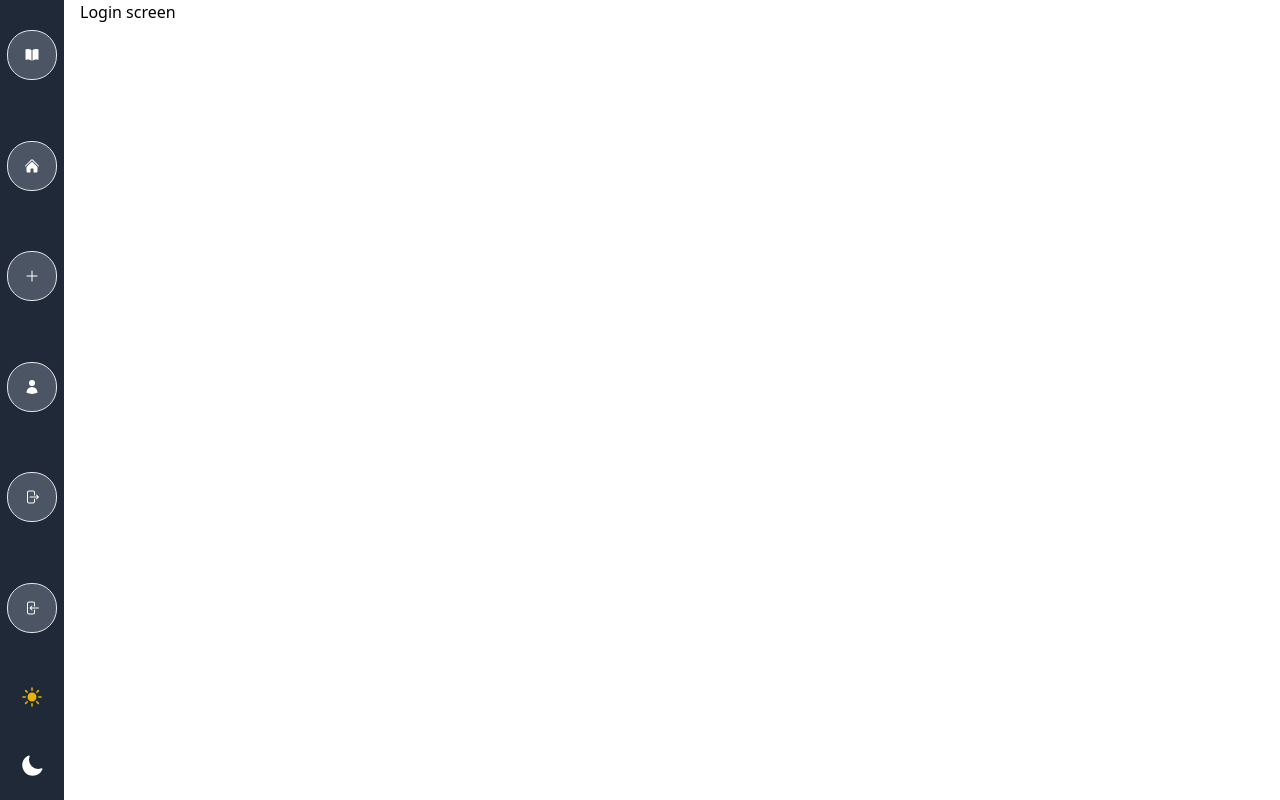
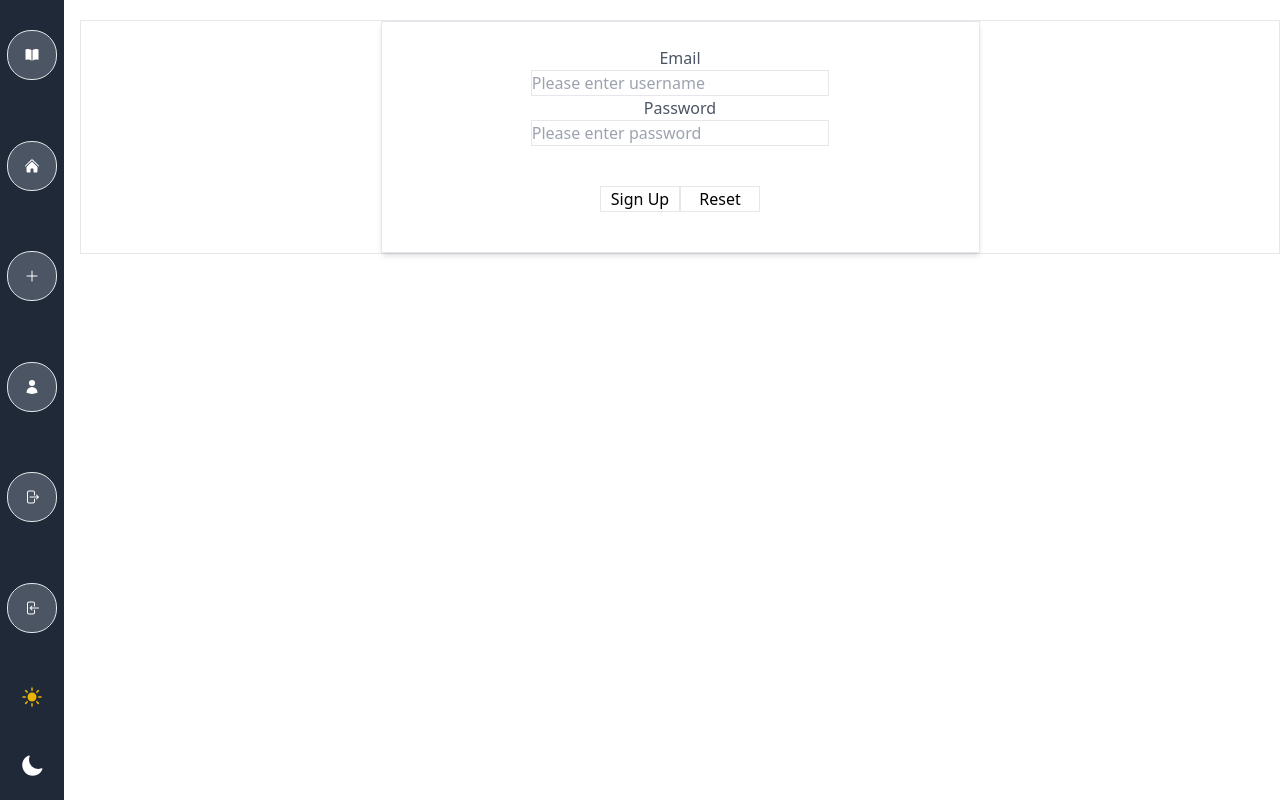
Before and after one commit to michaelhodgkins/pocketbook-client, a React (Create React App) app: page /login in a window 1280 px wide. Built offline with nearby package versions, Linux system fonts and the light colour scheme.

Commit message:
simple login form added

```diff
--- a/src/pages/Login.js
+++ b/src/pages/Login.js
@@ -2,8 +2,19 @@ import React from 'react'
 
 export const Login = () => {
   return (
-    <div className='ml-20'>
-    <p> Login screen</p>
+    <div className='ml-20 mt-5 border max-w-7xl flex justify-center text-center'>
+    <form className='bg-white shadow-md w-1/2 flex-col border'>
+        <br />
+    <label className='block text-gray-600 text-md'>Email</label>
+        <input type="email" placeholder="Please enter username" className='border w-1/2'></input>
+    <label className='block text-gray-600 text-md'>Password</label>
+        <input type="password" placeholder="Please enter password" className='border w-1/2'></input>
+    <div className='flex justify-center p-10'>
+        <br />
+        <button className='bg-grey-400 border w-20 hover:bg-green-500'> Sign Up</button>
+        <button className='bg-grey-400 border w-20 hover:bg-green-200'> Reset</button>
+    </div>
+    </form>
     </div>
   )
 }
```
